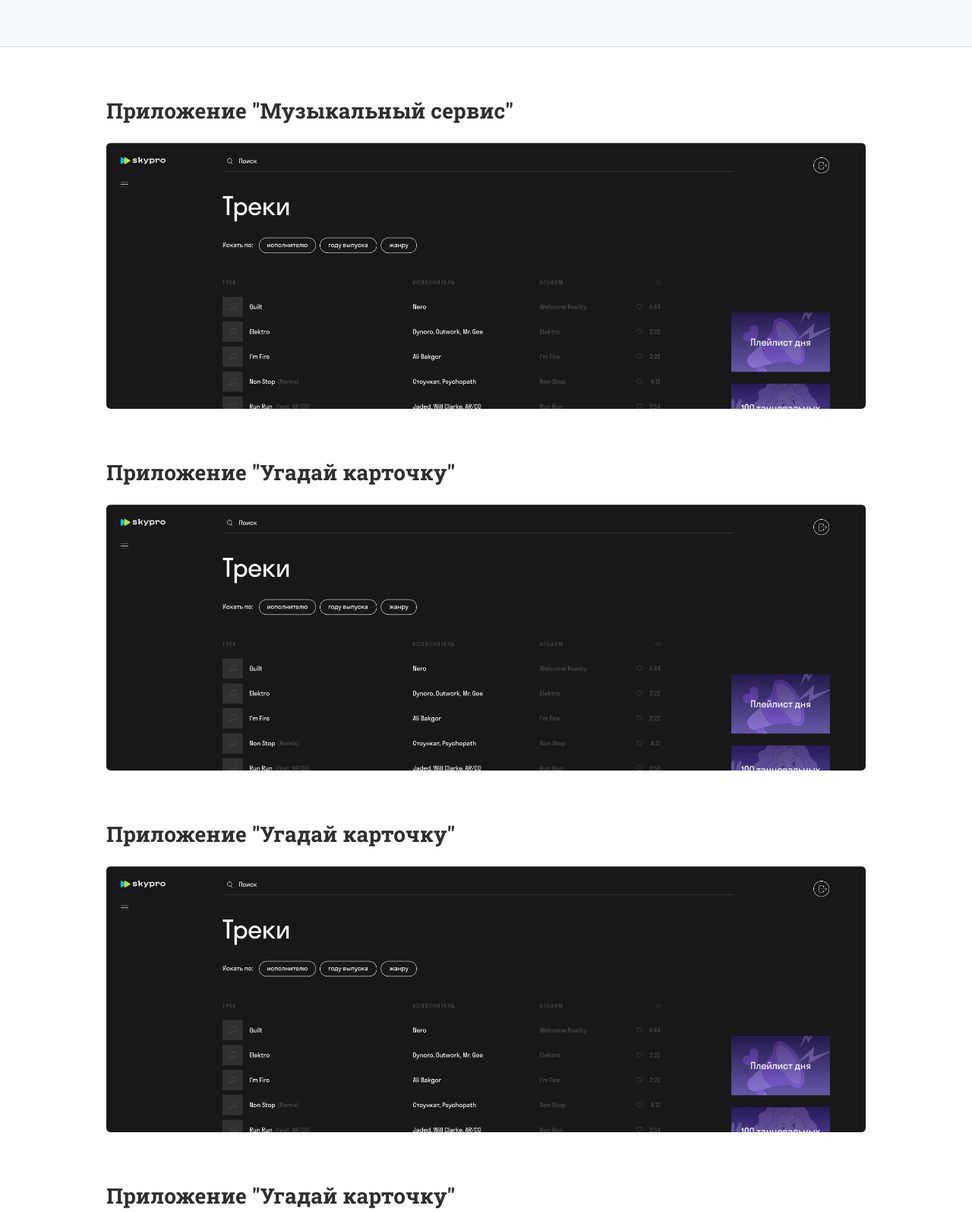
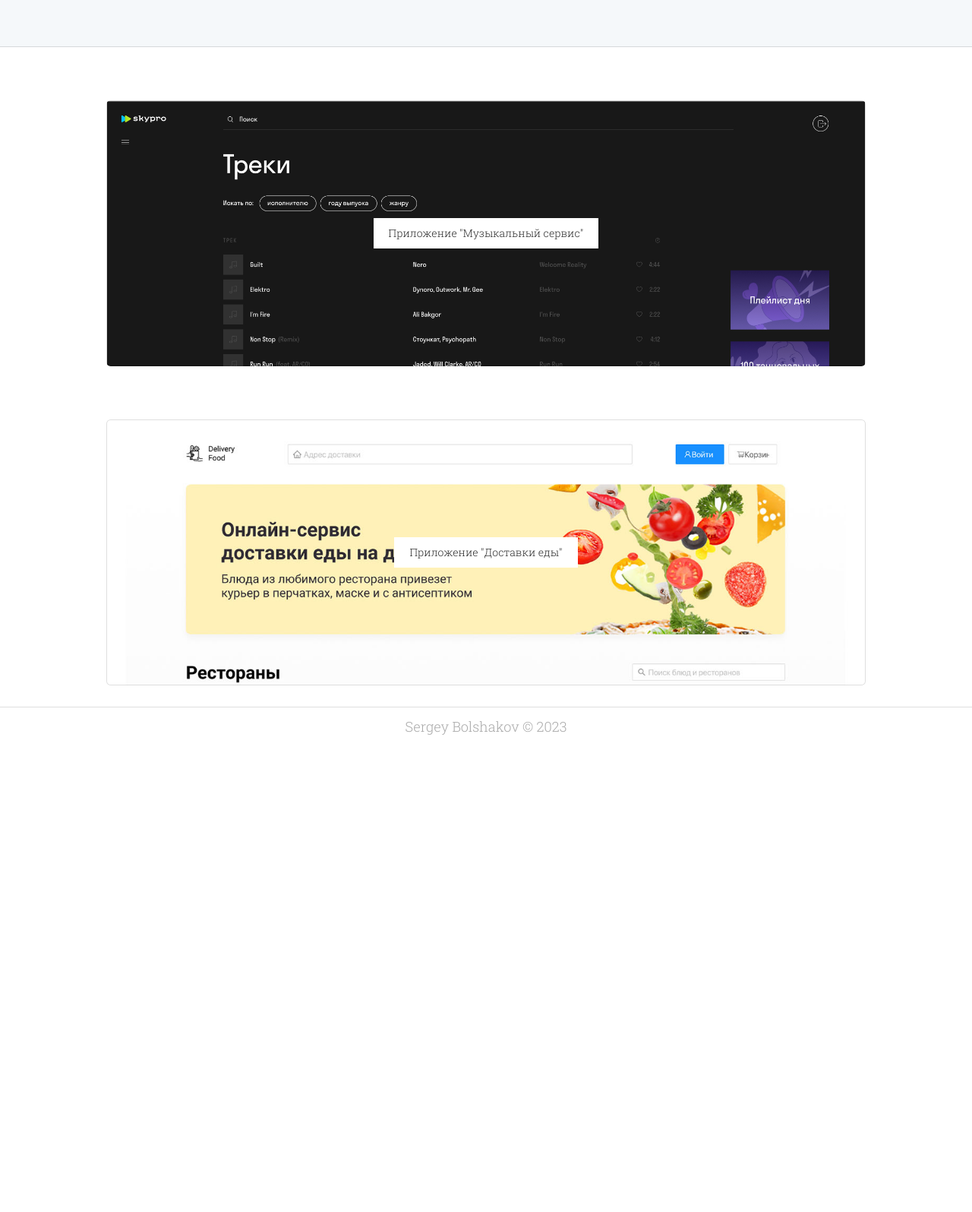
Before and after one commit to SergeyFWD/sergeyfwd.github.io, a website: page myWebSite/pages/portfolio.html in a window 1280 px wide. Shown: the part 165-1760 px from the top of the page at 76% size. After the commit the page ends 1145 px from the top, so only its background shows below. Drawn offline with Linux system fonts and the light colour scheme.

Commit message:
Add files via upload

```diff
--- a/myWebSite/css/_mobile.scss
+++ b/myWebSite/css/_mobile.scss
@@ -57,6 +57,12 @@
       width: 100%;
       height: 100%;
     }
+
+    &__block {
+      font-size: 0.8rem;
+      padding: 20px 10px;
+      height: 10px;
+    }
   }
 
   .container {
--- a/myWebSite/css/style.scss
+++ b/myWebSite/css/style.scss
@@ -148,21 +148,47 @@ a {
     display: flex;
     width: 1000px;
     height: 350px;
+
+    &:hover .portfolio__block {
+      background-color: black;
+      color: white;
+    }
   }
-  &__musicApp {
+  &__app {
     display: flex;
     width: 100%;
     height: 100%;
     background-repeat: no-repeat;
-    background-image: url(../img/application/myMusicBlack.jpg);
     background-size: cover;
     border-radius: 0.4rem;
     margin-bottom: 2rem;
-    transition: background-image 1s;
+    transition: background-image 0.2s;
+    align-items: center;
+    justify-content: center;
+    border: 1px solid rgba(0, 0, 0, 0.125);
+  }
 
-    &:hover {
-      background-image: url(../img/application/myMusicWhite.jpg);
-    }
+  &__block {
+    background-color: #fff;
+    padding: 20px;
+    height: 30px;
+    display: flex;
+    align-items: center;
+    transition: background-color 1s;
+  }
+}
+
+.music {
+  background-image: url(../img/application/myMusicBlack.jpg);
+  &:hover {
+    background-image: url(../img/application/myMusicWhite.jpg);
+  }
+}
+
+.delivery {
+  background-image: url(../img/application/delivery.jpg);
+  &:hover {
+    background-image: url(../img/application/deliveryRest.jpg);
   }
 }
 
--- a/myWebSite/pages/portfolio.html
+++ b/myWebSite/pages/portfolio.html
@@ -40,9 +40,12 @@
     <section class="portfolio">
       <div class="portfolio__container">
         <div class="portfolio__wrapper">
-          <h2 class="portfolio__title">Приложение "Музыкальный сервис"</h2>
           <div class="portfolio__preview">
-            <a class="portfolio__musicApp" href="#"> </a>
+            <a class="portfolio__app music" href="#"
+              ><div class="portfolio__block">
+                Приложение "Музыкальный сервис"
+              </div></a
+            >
           </div>
         </div>
       </div>
@@ -51,31 +54,13 @@
     <section class="portfolio">
       <div class="portfolio__container">
         <div class="portfolio__wrapper">
-          <h2 class="portfolio__title">Приложение "Угадай карточку"</h2>
           <div class="portfolio__preview">
-            <a class="portfolio__musicApp" href="#"> </a>
-          </div>
-        </div>
-      </div>
-    </section>
-
-    <section class="portfolio">
-      <div class="portfolio__container">
-        <div class="portfolio__wrapper">
-          <h2 class="portfolio__title">Приложение "Угадай карточку"</h2>
-          <div class="portfolio__preview">
-            <a class="portfolio__musicApp" href="#"> </a>
-          </div>
-        </div>
-      </div>
-    </section>
-
-    <section class="portfolio">
-      <div class="portfolio__container">
-        <div class="portfolio__wrapper">
-          <h2 class="portfolio__title">Приложение "Угадай карточку"</h2>
-          <div class="portfolio__preview">
-            <a class="portfolio__musicApp" href="#"> </a>
+            <a
+              class="portfolio__app delivery"
+              target="_blank"
+              href="https://sergeyfwd.github.io/delivery/index.html"
+              ><div class="portfolio__block">Приложение "Доставки еды"</div></a
+            >
           </div>
         </div>
       </div>
```
Also changed, not shown: myWebSite/css/style.css, myWebSite/img/application/delivery.jpg (added), myWebSite/img/application/deliveryRest.jpg (added), 1 other file.
